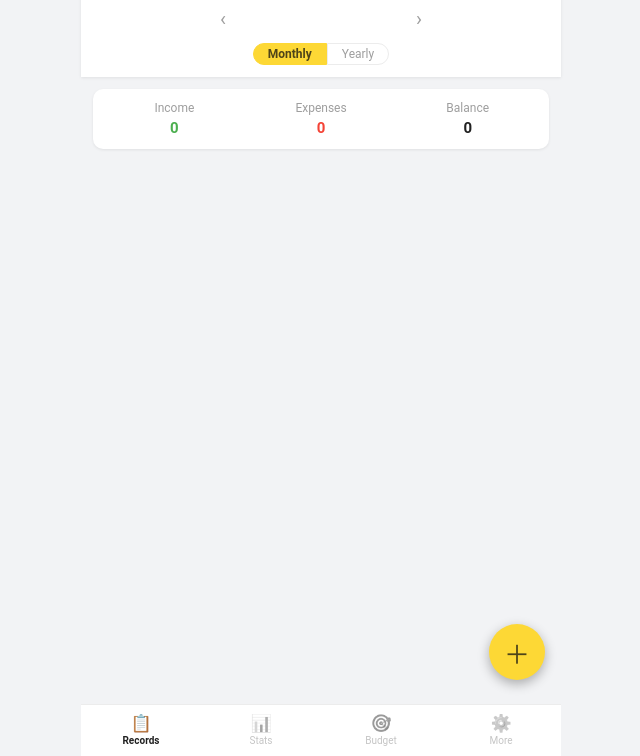
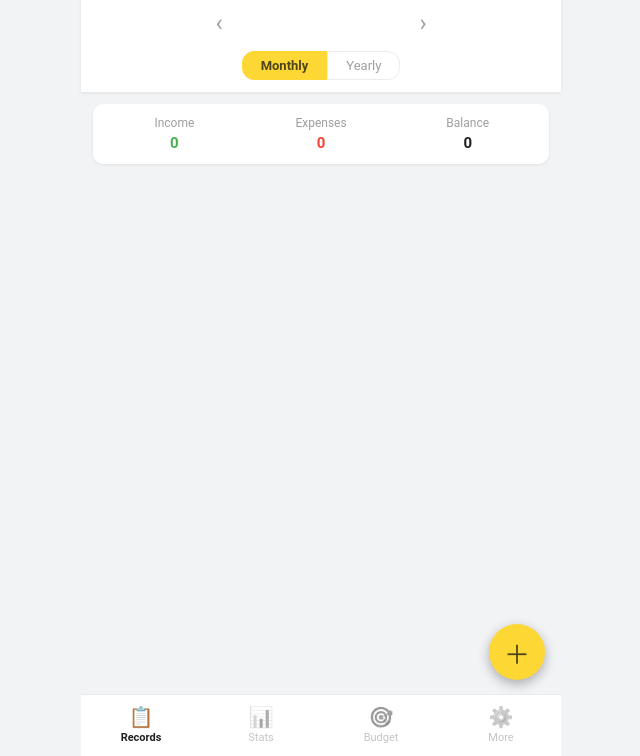
Before and after one commit to weijiekh/kira, a website: page public/index.html in a window 1280 px wide. Shown: the part 44-800 px from the top of the page, without its empty margins (319-959 px from the left). Drawn offline with Linux system fonts and the light colour scheme; no server answers.

Commit message:
ui: increase tap targets and font sizes for small buttons

```diff
--- a/public/style.css
+++ b/public/style.css
@@ -82,13 +82,16 @@ button { font-family: inherit; color: inherit; }
   background: none;
   border: none;
   color: var(--text-muted);
-  width: 32px;
-  height: 32px;
-  font-size: 20px;
+  width: 40px;
+  height: 40px;
+  font-size: 24px;
   cursor: pointer;
+  border-radius: 50%;
+  transition: background 0.15s;
 }
+.month-nav button:active { background: var(--circle); }
 
-#month-label { font-size: 16px; font-weight: 500; min-width: 140px; text-align: center; }
+#month-label { font-size: 17px; font-weight: 600; min-width: 140px; text-align: center; }
 
 #month-label { cursor: pointer; }
 #month-label.not-current { text-decoration: underline; text-decoration-color: var(--accent); text-underline-offset: 3px; }
@@ -103,8 +106,8 @@ button { font-family: inherit; color: inherit; }
   background: none;
   border: 1px solid var(--border);
   color: var(--text-muted);
-  font-size: 12px;
-  padding: 3px 14px;
+  font-size: 13px;
+  padding: 6px 18px;
   cursor: pointer;
   transition: all 0.15s;
 }
@@ -534,11 +537,14 @@ button.action-row:active .setting-name { color: var(--accent-text); }
 .modal-close {
   border: none;
   background: none;
-  font-size: 17px;
+  font-size: 20px;
   cursor: pointer;
   color: var(--text-muted);
-  padding: 4px 8px;
+  padding: 8px 12px;
+  border-radius: 50%;
+  transition: background 0.15s;
 }
+.modal-close:active { background: var(--circle); }
 
 .type-toggle { display: flex; gap: 8px; margin-bottom: 12px; }
 
@@ -689,10 +695,10 @@ button.primary { background: var(--accent); color: var(--accent-text); }
 
 .nav-btn {
   flex: 1;
-  padding: 8px 0 10px;
+  padding: 10px 0 12px;
   border: none;
   background: none;
-  font-size: 17px;
+  font-size: 20px;
   cursor: pointer;
   color: var(--text-muted);
   display: flex;
@@ -703,7 +709,7 @@ button.primary { background: var(--accent); color: var(--accent-text); }
   opacity: 0.6;
 }
 
-.nav-btn span { font-size: 10px; }
+.nav-btn span { font-size: 11px; }
 .nav-btn.active { color: var(--text); font-weight: 600; filter: none; opacity: 1; }
 
 /* ---- Full-screen editor ---- */
```
